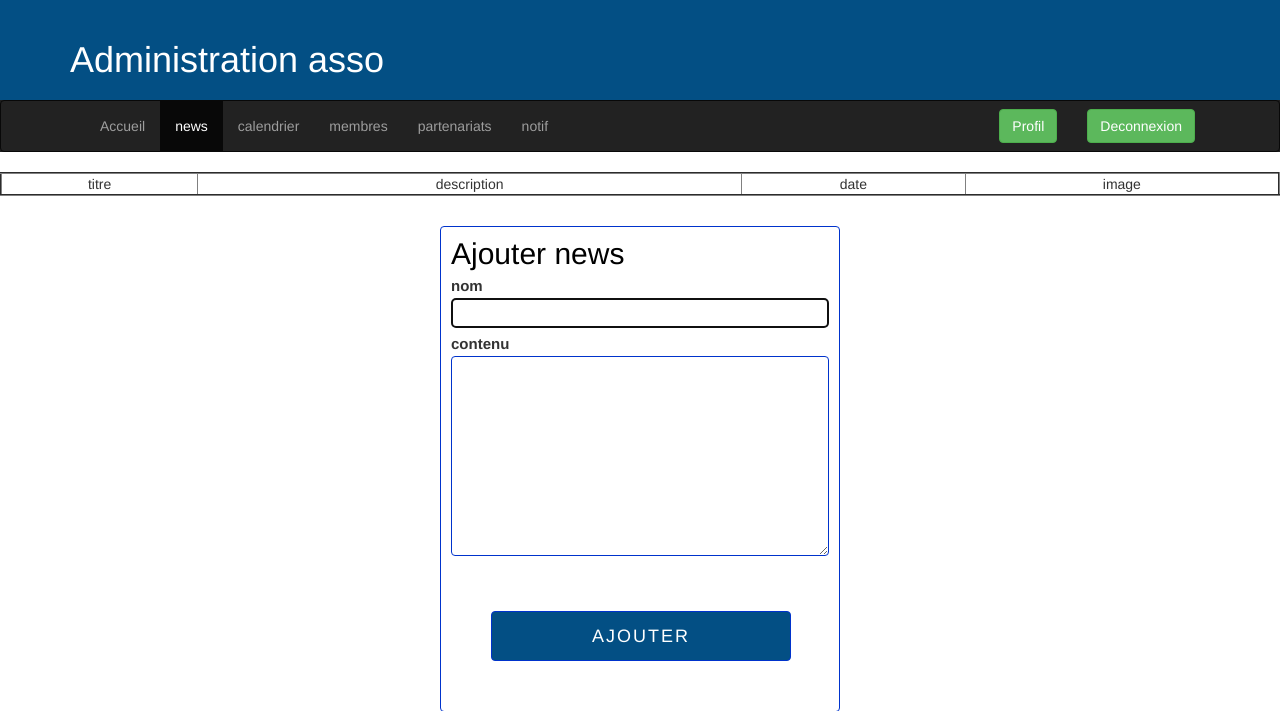
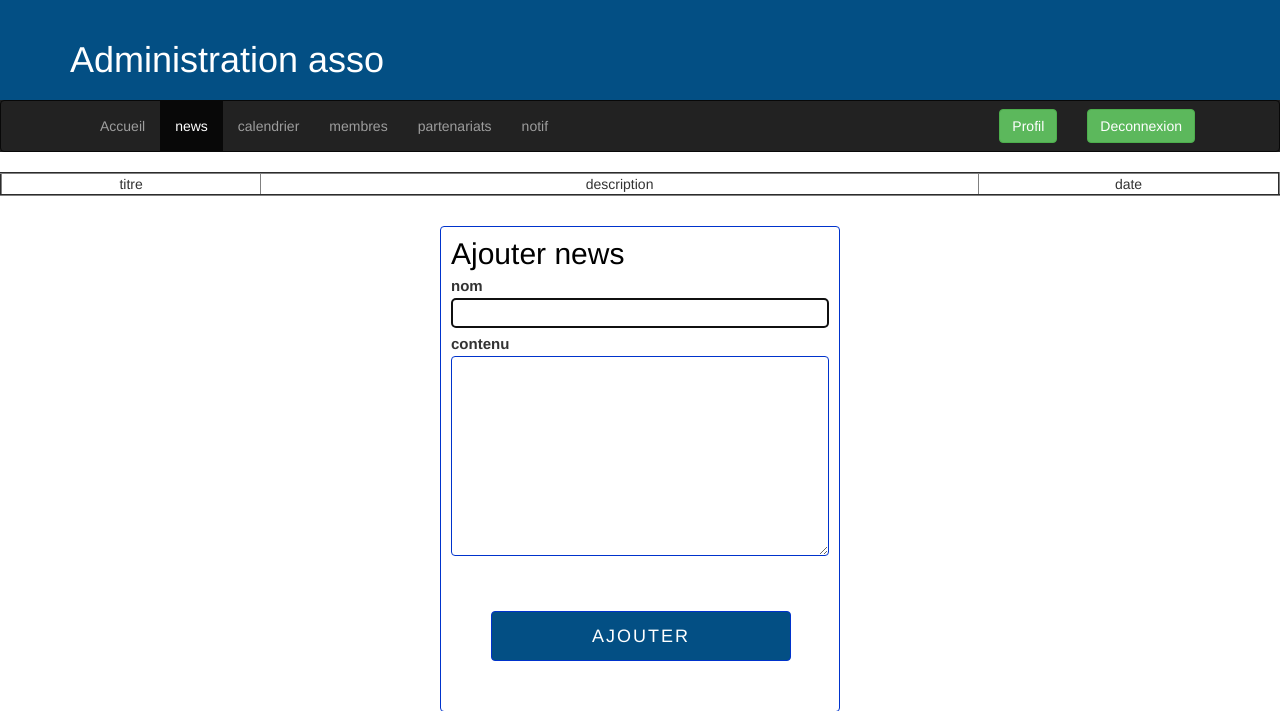
Before and after one commit to Tarkiflettes/owasp, a PHP site: page /news.php in a window 1280 px wide. Shown: the top 711 px of the page. Run offline with PHP 8.4, Linux system fonts and the light colour scheme; the visitor is signed in with stand-in values (Sample User, id 1); data that the repository does not hold is empty; some libraries are stand-ins or nearby versions.

Commit message:
DEV - Merge de chabs

```diff
--- a/public_html/news.php
+++ b/public_html/news.php
@@ -112,7 +112,6 @@
             <td>titre</br></td>
             <td>description</br></td>
             <td>date</br></td>
-            <td>image</br></td>
         </tr>
         <tbody>
         <?php
```
